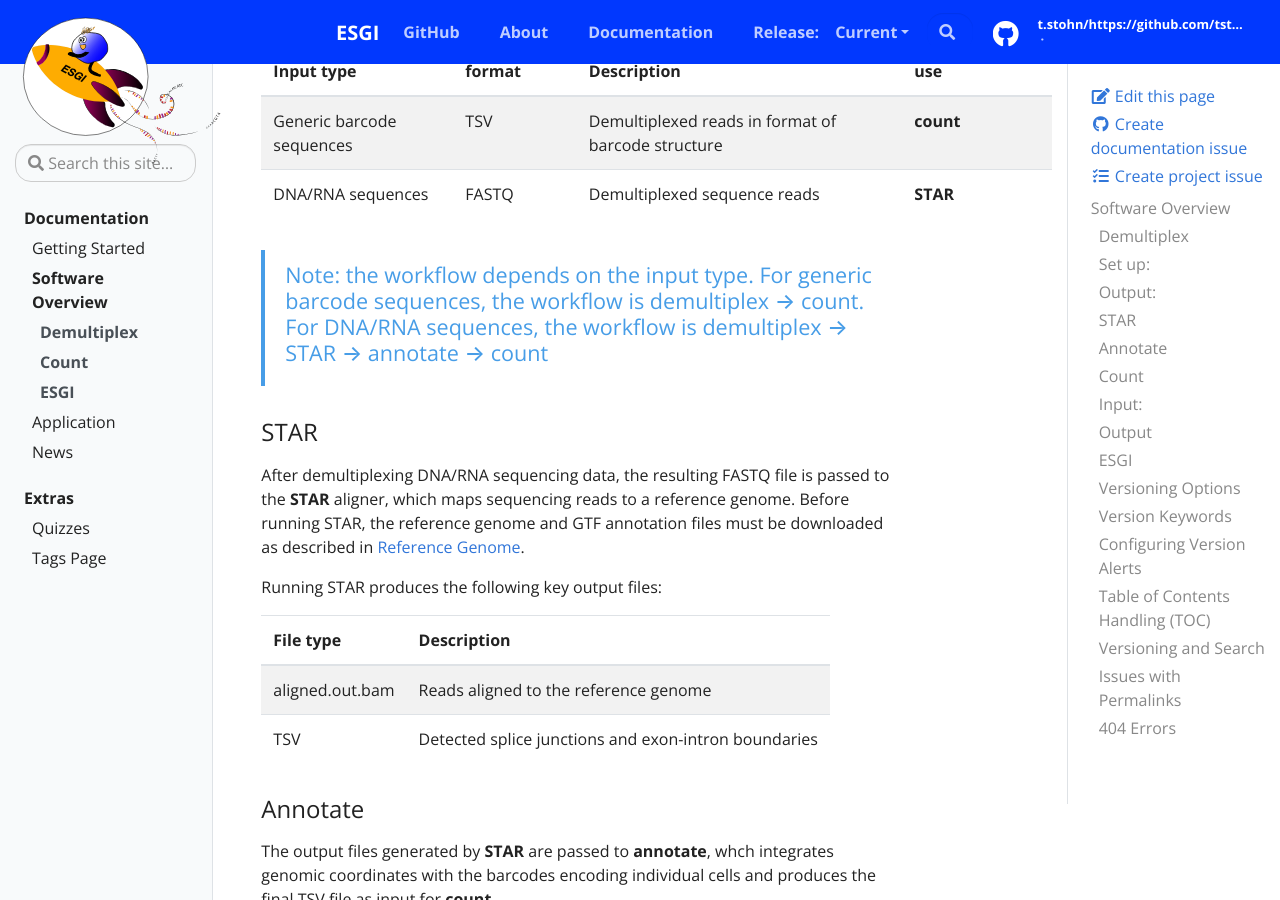
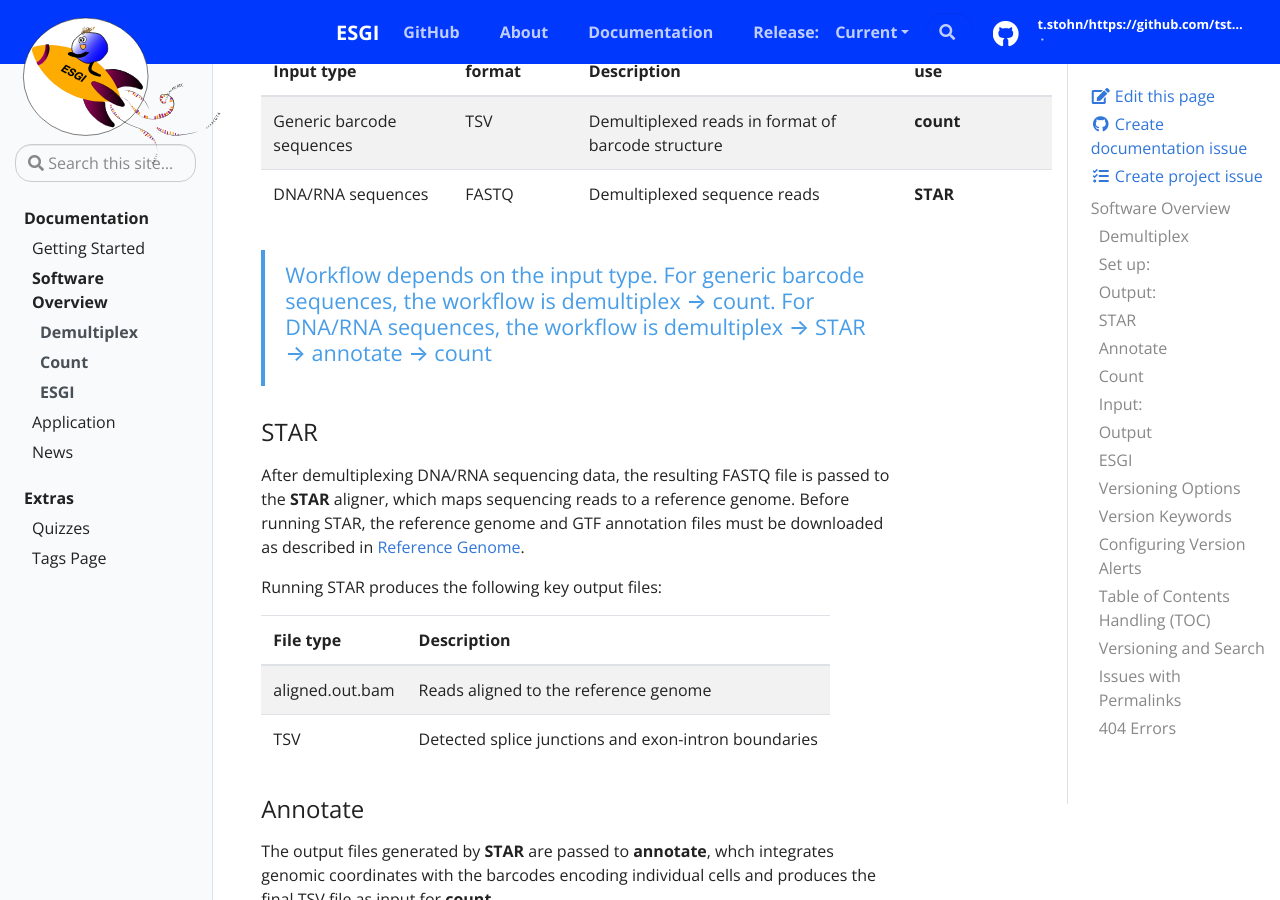
Before and after one commit to tstohn/ESGI.documentation, a Jekyll site: the page built from _docs/software-overview.md, in a window 1280 px wide and 900 px high, scrolled down 2244 px. Built offline with Jekyll 4.4.1, drawn with Linux system fonts in a browser that asks for light colours.

Commit message:
make note shorter

```diff
--- a/_docs/software-overview.md
+++ b/_docs/software-overview.md
@@ -57,7 +57,7 @@ The final output and corresponding downstream step depend on the type of input:
 | Generic barcode sequences | TSV | Demultiplexed reads in format of barcode structure| **count**
 | DNA/RNA sequences | FASTQ | Demultiplexed sequence reads | **STAR**
 
-{% include alert.html type="info" title=" Note: the workflow depends on the input type. For generic barcode sequences, the workflow is demultiplex → count. For DNA/RNA sequences, the workflow is demultiplex → STAR → annotate → count" %}
+{% include alert.html type="info" title=" Workflow depends on the input type. For generic barcode sequences, the workflow is demultiplex → count. For DNA/RNA sequences, the workflow is demultiplex → STAR → annotate → count" %}
 
 ### STAR
 After demultiplexing DNA/RNA sequencing data, the resulting FASTQ file is passed to the **STAR** aligner, which maps sequencing reads to a reference genome. Before running STAR, the reference genome and GTF annotation files must be downloaded as described in [Reference Genome](getting-started#reference-genome).
```
